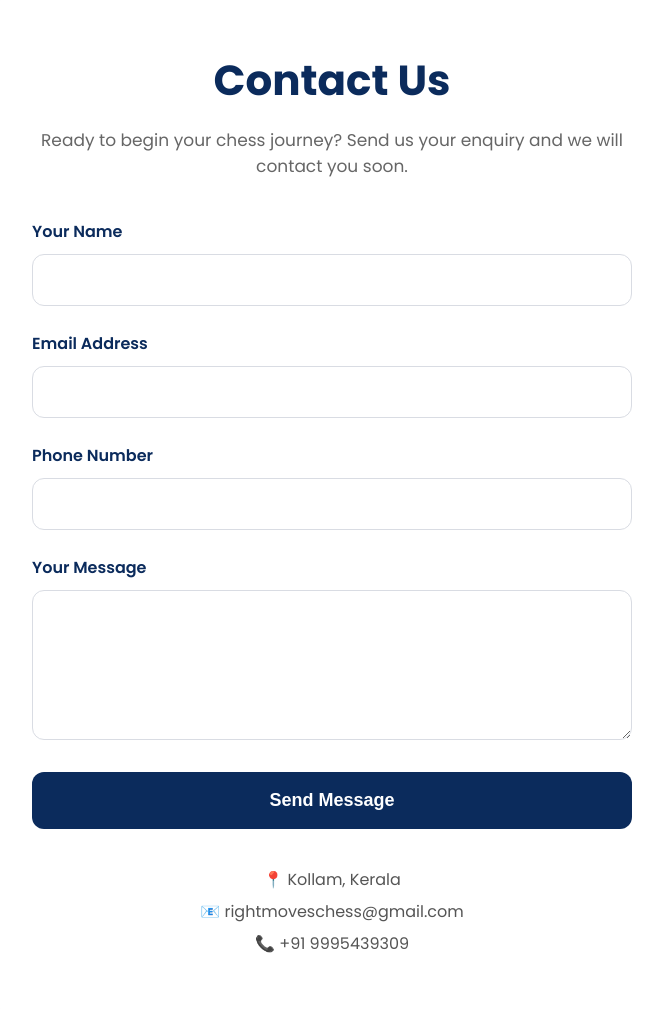
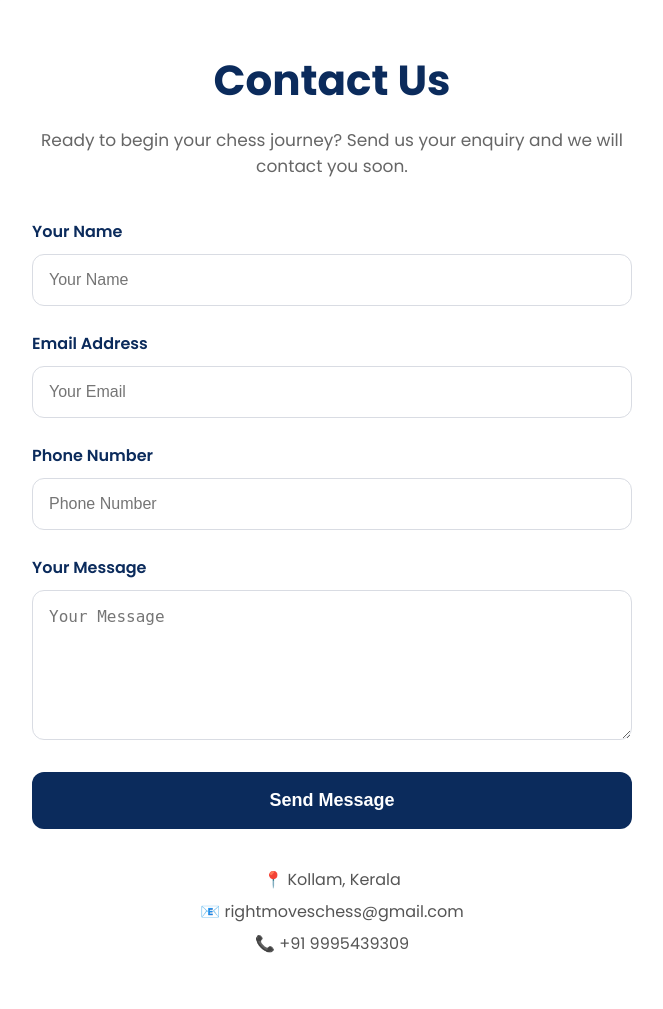
Before and after one commit to harikrishnanvs/rightmoveschess, a Flask app: page /contact in a window 1280 px wide. Shown: the part 171-1180 px from the top of the page, without its empty margins (308-971 px from the left). Run offline with Flask 3, Linux system fonts and the light colour scheme.

Commit message:
c7-formsversion

```diff
--- a/app.py
+++ b/app.py
@@ -13,7 +13,7 @@ app.secret_key = "rightmoves_secret_key"
 # MAIL CONFIGURATION
 
 app.config['MAIL_SERVER'] = 'smtp.gmail.com'
-app.config['MAIL_PORT'] = 465
+app.config['MAIL_PORT'] = 587
 app.config['MAIL_USE_TLS'] = False
 app.config['MAIL_USE_SSL'] = True
 app.config['MAIL_USERNAME'] = os.environ.get('MAIL_USERNAME')
@@ -32,83 +32,18 @@ def gallery():
     return render_template("gallery.html")
 
 
-@app.route("/contact", methods=["GET", "POST"])
+@app.route("/contact")
 def contact():
-
-    if request.method == "POST":
-
-        name = request.form['name']
-        email = request.form['email']
-        phone = request.form['phone']
-        message = request.form['message']
-
-        msg = Message(
-            subject="New Contact Form Submission",
-            sender='rightmoveschess@gmail.com',
-            recipients=['unniloveschess@gmail.com']
-        )
-
-        msg.body = f"""
-New Contact Request
-
-Name: {name}
-
-Email: {email}
-
-Phone: {phone}
-
-Message:
-{message}
-"""
-
-        mail.send(msg)
-
-        return """
-<div style='
-font-family:Poppins,sans-serif;
-max-width:700px;
-margin:100px auto;
-padding:50px;
-text-align:center;
-background:white;
-border-radius:20px;
-box-shadow:0 5px 20px rgba(0,0,0,0.1);
-'>
-
-<h1 style='color:#0b2b5c;'>
-♟ Thank You!
-</h1>
-
-<p style='
-font-size:20px;
-color:#555;
-line-height:1.8;
-margin-top:20px;
-'>
-Your enquiry has been submitted successfully.<br>
-
-Our coaching team will contact you shortly.
-</p>
-
-<a href='/'
-style='
-display:inline-block;
-margin-top:30px;
-padding:14px 28px;
-background:#0b2b5c;
-color:white;
-text-decoration:none;
-border-radius:10px;
-font-weight:600;
-'>
-Back to Home
-</a>
-
-</div>
-"""
-
     return render_template("contact.html")
 
+@app.route("/thankyou")
+def thankyou():
+    return """
+    <h1 style='text-align:center;margin-top:100px;'>
+    ✅ Thank You!<br><br>
+    Our coaching team will contact you shortly.
+    </h1>
+    """
 
 if __name__ == "__main__":
     app.run(debug=True)
--- a/templates/contact.html
+++ b/templates/contact.html
@@ -233,26 +233,30 @@
             Send us your enquiry and we will contact you soon.
         </p>
 
-        <form method="POST">
+    <form action="https://formsubmit.co/rightmoveschess@gmail.com" method="POST">
+            <input type="hidden" name="_captcha" value="false">
+            <input type="hidden" name="_template" value="table">
+            <input type="hidden" name="_subject" value="New Chess Academy Enquiry">
 
             <div class="input-group">
                 <label>Your Name</label>
-                <input type="text" name="name" required>
+                    <input type="text" name="name" placeholder="Your Name" required>
             </div>
 
             <div class="input-group">
                 <label>Email Address</label>
-                <input type="email" name="email" required>
-            </div>
+                    <input type="email" name="email" placeholder="Your Email" required>            </div>
 
             <div class="input-group">
                 <label>Phone Number</label>
-                <input type="text" name="phone">
+                   <input type="text" name="phone" placeholder="Phone Number">
+
             </div>
 
             <div class="input-group">
                 <label>Your Message</label>
-                <textarea name="message" required></textarea>
+                    <textarea name="message" placeholder="Your Message"></textarea>
+
             </div>
 
             <button type="submit">
```
